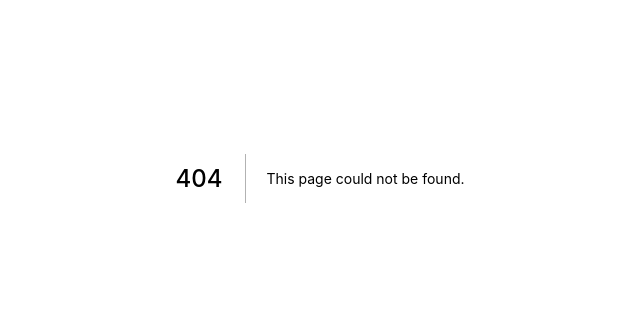
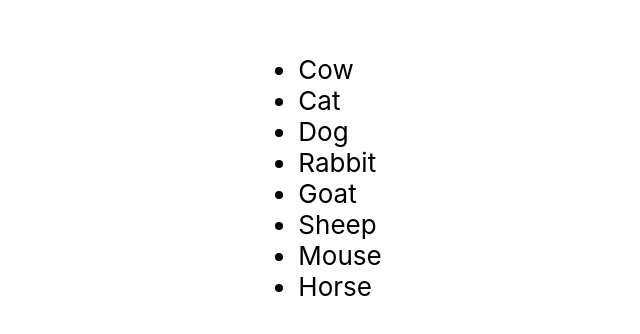
Before and after one commit to box8741/animation-web, a Next.js app: page /framer-motion/steps in a window 1280 px wide. Before the commit this address had no page. Shown: the part 222-556 px from the top of the page, without its empty margins (320-960 px from the left). Built offline with nearby package versions, Linux system fonts and the light colour scheme.

Commit message:
add : framer-motion steps 페이지 추가

```diff
--- /dev/null
+++ b/pages/framer-motion/steps.tsx
@@ -0,0 +1,44 @@
+import React from "react";
+import { motion, Variants } from "framer-motion";
+import styled from "@emotion/styled";
+
+const Container = styled.div`
+  display: flex;
+  width: 100vw;
+  height: 100vh;
+  justify-content: center;
+  align-items: center;
+`;
+const Text = styled(motion.li)`
+  font-size: 26px;
+`;
+
+const Steps = () => {
+  const temp = [
+    "Cow",
+    "Cat",
+    "Dog",
+    "Rabbit",
+    "Goat",
+    "Sheep",
+    "Mouse",
+    "Horse",
+  ];
+  const item: Variants = {
+    on: { opacity: 1, x: 0 },
+    off: { opacity: 0, x: -50 },
+  };
+  return (
+    <Container>
+      <motion.ul initial="off" animate="on">
+        {temp.map((value, index) => (
+          <Text key={index} variants={item} transition={{ delay: index / 10 }}>
+            {value}
+          </Text>
+        ))}
+      </motion.ul>
+    </Container>
+  );
+};
+
+export default Steps;
--- a/pages/index.tsx
+++ b/pages/index.tsx
@@ -16,6 +16,7 @@ const LinkStyle = styled.a`
   border-radius: 6px;
   border: 1px solid #cccccc;
   padding: 12px;
+  margin-bottom: 14px;
   cursor: pointer;
   box-shadow: 4px 4px 8px #cccccc;
 `;
@@ -34,6 +35,9 @@ const Index = () => {
         <Link href={"/framer-motion/tabs"}>
           <LinkStyle>tabs</LinkStyle>
         </Link>
+        <Link href={"/framer-motion/steps"}>
+          <LinkStyle>steps</LinkStyle>
+        </Link>
       </Section>
     </Container>
   );
```
